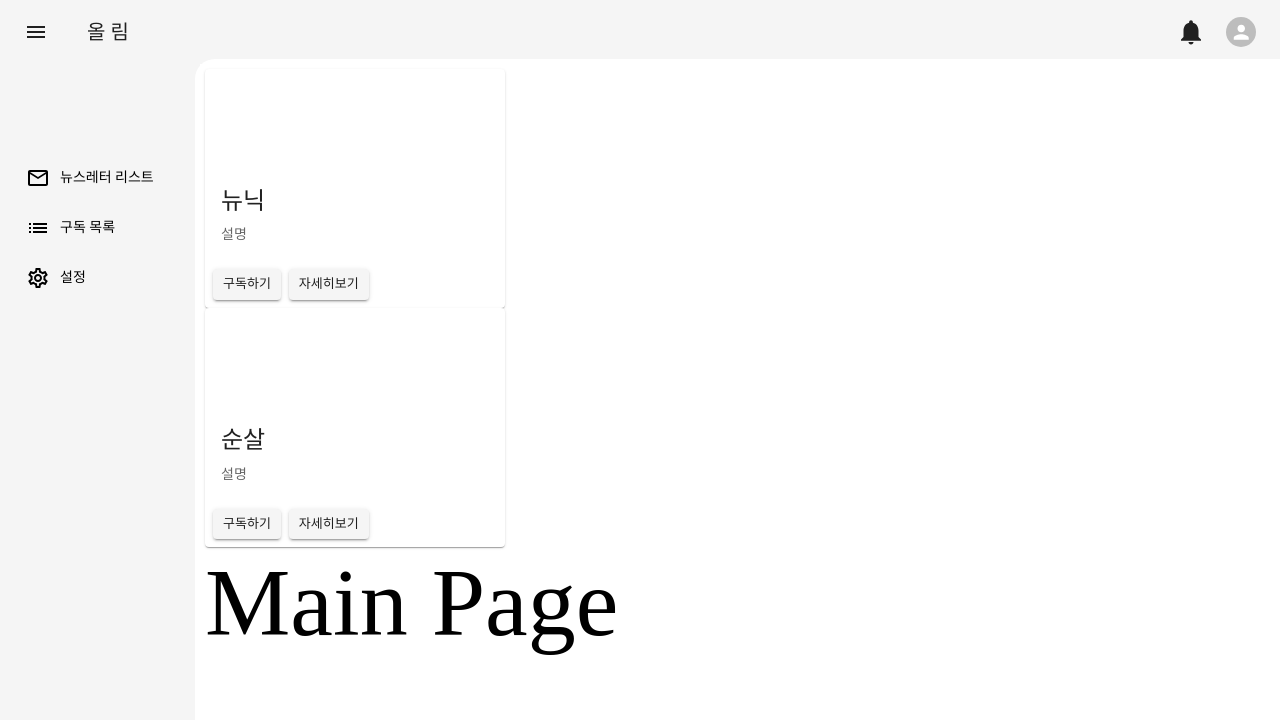
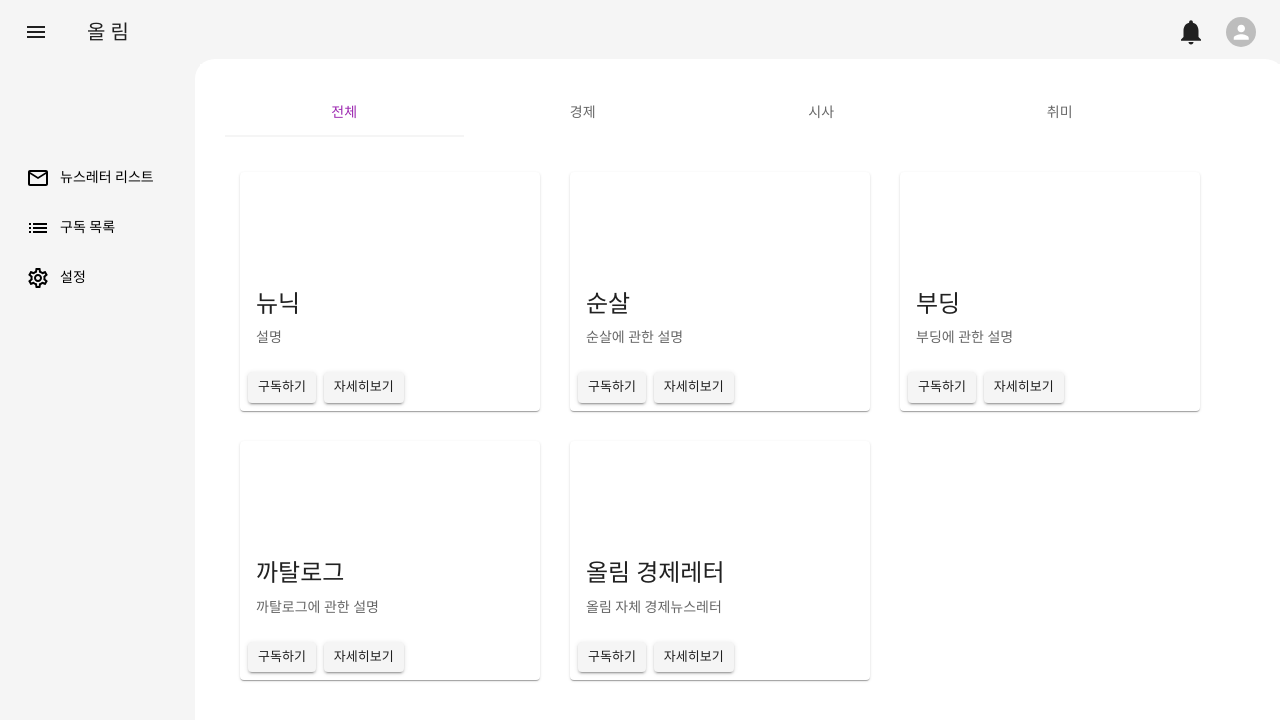
Before and after one commit to seunghaen/owlim_front, a React (Create React App) app: page / in a window 1280 px wide. Shown: the top 720 px of the page. Built offline with nearby package versions, Linux system fonts and the light colour scheme; a web font is replaced by a local one.

Commit message:
add letterList

```diff
--- a/src/UI/LetterCard.tsx
+++ b/src/UI/LetterCard.tsx
@@ -7,16 +7,27 @@ import Button from "@mui/material/Button";
 import Typography from "@mui/material/Typography";
 import { LetterType } from "../pages/Main/letterList";
 
-export default function LetterCard(props: LetterType) {
+type CardProp = {
+  item: LetterType;
+};
+
+export default function LetterCard({ item }: CardProp) {
   return (
-    <Card sx={{ maxWidth: 300 }}>
-      <CardMedia sx={{ height: 100 }} image={props.img} title={props.title} />
+    <Card
+      sx={{
+        maxWidth: 300,
+        minWidth: 300,
+        margin: "15px",
+        borderColor: "black",
+      }}
+    >
+      <CardMedia sx={{ height: 100 }} image={item.img} title={item.title} />
       <CardContent>
         <Typography gutterBottom variant="h5" component="div">
-          {props.title}
+          {item.title}
         </Typography>
         <Typography variant="body2" color="text.secondary">
-          {props.sub}
+          {item.sub}
         </Typography>
       </CardContent>
       <CardActions>
--- a/src/UI/PageGrid.tsx
+++ b/src/UI/PageGrid.tsx
@@ -11,7 +11,7 @@ function PageGrid({ children }: PageGridProp) {
       sx={{
         top: "59px",
         left: "195px",
-        width: "100%",
+        width: `calc(100% - 190px)`,
         height: "100vh",
         overflow: "auto",
         borderRadius: 5,
@@ -19,7 +19,17 @@ function PageGrid({ children }: PageGridProp) {
       }}
       bgcolor="white"
     >
-      <Box sx={{ pt: "10px", pl: "10px" }}>{children}</Box>
+      <Box
+        sx={{
+          // width: `calc(100vw-200px)`,
+          pt: "10px",
+          pl: "30px",
+          display: "flex",
+          flexWrap: "wrap",
+        }}
+      >
+        {children}
+      </Box>
     </Box>
   );
 }
--- /dev/null
+++ b/src/UI/Search.tsx
@@ -0,0 +1,49 @@
+import InputBase from "@mui/material/InputBase";
+import { alpha, Theme } from "@mui/material/styles";
+import { styled } from "@mui/styles";
+
+declare module "@mui/styles/defaultTheme" {
+  interface DefaultTheme extends Theme {}
+}
+
+const Search = styled("div")(({ theme }) => ({
+  position: "relative",
+  borderRadius: theme.shape.borderRadius,
+  backgroundColor: alpha(theme.palette.common.white, 0.15),
+  "&:hover": {
+    backgroundColor: alpha(theme.palette.common.white, 0.25),
+  },
+  marginRight: theme.spacing(2),
+  marginLeft: 0,
+  width: "100%",
+  [theme.breakpoints.up("sm")]: {
+    marginLeft: theme.spacing(3),
+    width: "auto",
+  },
+}));
+
+export const SearchIconWrapper = styled("div")(({ theme }) => ({
+  padding: theme.spacing(0, 2),
+  height: "100%",
+  position: "absolute",
+  pointerEvents: "none",
+  display: "flex",
+  alignItems: "center",
+  justifyContent: "center",
+}));
+
+export const StyledInputBase = styled(InputBase)(({ theme }) => ({
+  color: "inherit",
+  "& .MuiInputBase-input": {
+    padding: theme.spacing(1, 1, 1, 0),
+    // vertical padding + font size from searchIcon
+    paddingLeft: `calc(1em + ${theme.spacing(4)})`,
+    transition: theme.transitions.create("width"),
+    width: "100%",
+    [theme.breakpoints.up("md")]: {
+      width: "20ch",
+    },
+  },
+}));
+
+export default Search;
--- a/src/pages/Main/index.tsx
+++ b/src/pages/Main/index.tsx
@@ -1,23 +1,42 @@
-import { Typography } from "@mui/material";
-import React from "react";
+import { Box, Tab, Tabs, Typography } from "@mui/material";
+import React, { useState } from "react";
 import PageGrid from "../../UI/PageGrid";
-import letterList from "./letterList";
+import letterList, { LetterType } from "./letterList";
 import LetterCard from "../../UI/LetterCard";
-import { title } from "process";
+import SearchIcon from "@mui/icons-material/Search";
 
 function Main() {
+  const [value, setValue] = useState<LetterType["type"]>(null);
+  const handleChange = (
+    event: React.SyntheticEvent,
+    newValue: LetterType["type"]
+  ) => {
+    setValue(newValue);
+  };
   return (
     <PageGrid>
-      {letterList.map((item, index) => (
-        <LetterCard
-          title={item.title}
-          id={item.id}
-          sub={item.sub}
-          img={item.img}
-          key={item.id}
-        />
-      ))}
-      <Typography variant="h1">Main Page</Typography>
+      <Box bgcolor="white" sx={{ width: "90%", my: "20px" }}>
+        <Tabs
+          value={value}
+          variant="fullWidth"
+          centered
+          onChange={handleChange}
+          aria-label="wrapped label tabs example"
+          textColor="secondary"
+        >
+          <Tab value={null} label="전체" />
+          <Tab value="경제" label="경제" />
+          <Tab value="시사" label="시사" />
+          <Tab value="취미" label="취미" />
+        </Tabs>
+      </Box>
+      {letterList.map((item, index) =>
+        value ? (
+          item.type == value && <LetterCard item={item} key={index} />
+        ) : (
+          <LetterCard item={item} key={index} />
+        )
+      )}
     </PageGrid>
   );
 }
--- a/src/pages/Main/letterList.ts
+++ b/src/pages/Main/letterList.ts
@@ -3,6 +3,7 @@ export type LetterType = {
   sub: string;
   img: string;
   id: number;
+  type?: null | "경제" | "시사" | "취미";
 };
 
 const letterList: LetterType[] = [
@@ -10,13 +11,36 @@ const letterList: LetterType[] = [
     title: "뉴닉",
     sub: "설명",
     img: "",
+    type: "시사",
     id: 1,
   },
   {
     title: "순살",
-    sub: "설명",
+    sub: "순살에 관한 설명",
+    type: "경제",
     img: "",
     id: 2,
+  },
+  {
+    title: "부딩",
+    sub: "부딩에 관한 설명",
+    img: "",
+    type: "경제",
+    id: 3,
+  },
+  {
+    title: "까탈로그",
+    sub: "까탈로그에 관한 설명",
+    type: "취미",
+    img: "",
+    id: 4,
+  },
+  {
+    title: "올림 경제레터",
+    sub: "올림 자체 경제뉴스레터",
+    type: "경제",
+    img: "",
+    id: 5,
   },
 ];
 
```
